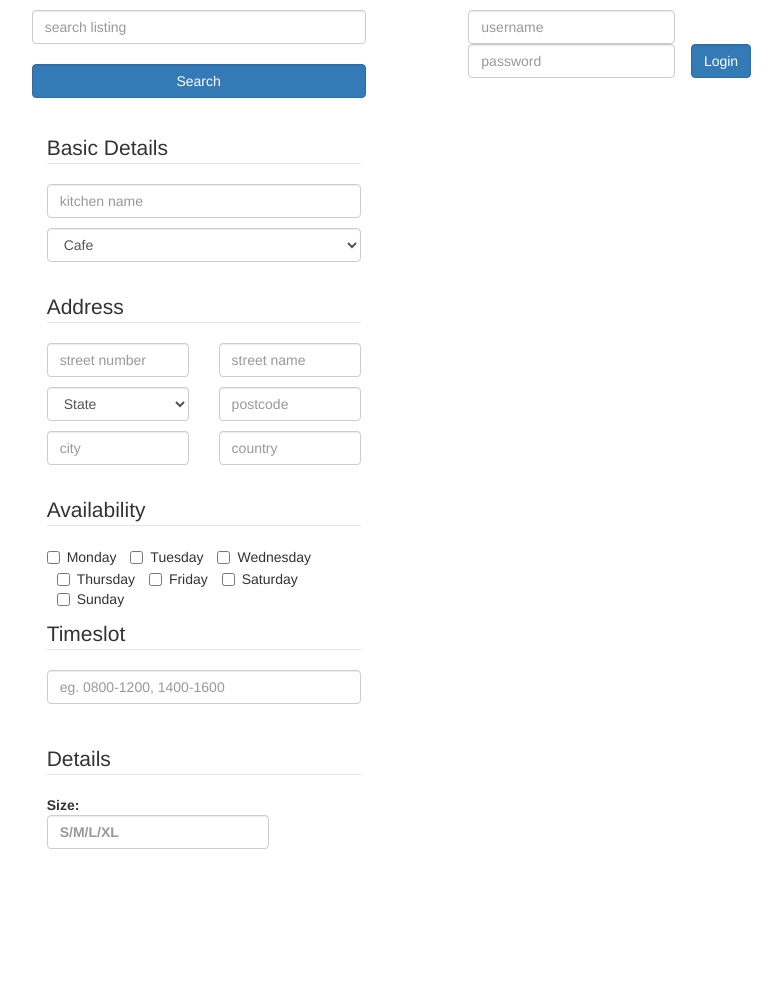
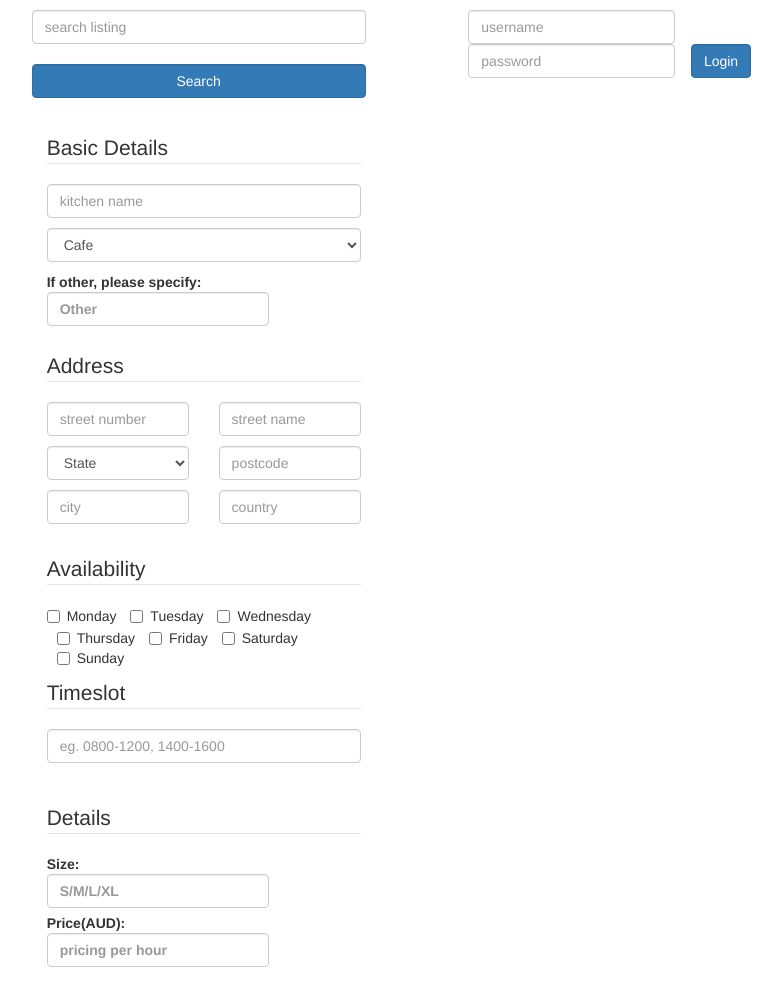
Before and after one commit to edchtzwe/self, a PHP site: page /add_listing.php in a window 1280 px wide. Shown: the whole page, without its empty margins (405-1187 px from the left). Before the commit the page ends 849 px from the top, so only its background shows below. Run offline with PHP 8.4, Linux system fonts and the light colour scheme.

Commit message:
>>Chong Tze Wei @ Edmund; 7440820@gmail.com; https://au.linkedin.com/in/chong-tze-wei-7b7564103

```diff
--- a/add_listing.php
+++ b/add_listing.php
@@ -29,6 +29,10 @@
                         <OPTION value=3>Other</OPTION>
                         </SELECT>
                     </P>
+                    <LABEL FOR="kitchen_other">
+                        If other, please specify:
+                        <INPUT class="form-control" placeholder="Other" name=kitchen_other>
+                    </LABEL>
                 </FIELDSET>
                 <br>
                 <FIELDSET>
@@ -87,6 +91,10 @@
                         <LABEL FOR="size">
                             Size: <INPUT class="form-control" placeholder="S/M/L/XL" name=size>
                         </LABEL>
+                        <br>
+                        <LABEL FOR="price">
+                            Price(AUD): <INPUT class="form-control" placeholder="pricing per hour" name=price>
+                        </LABEL>
                 </fieldset>
             </FORM>
         </P>
```
